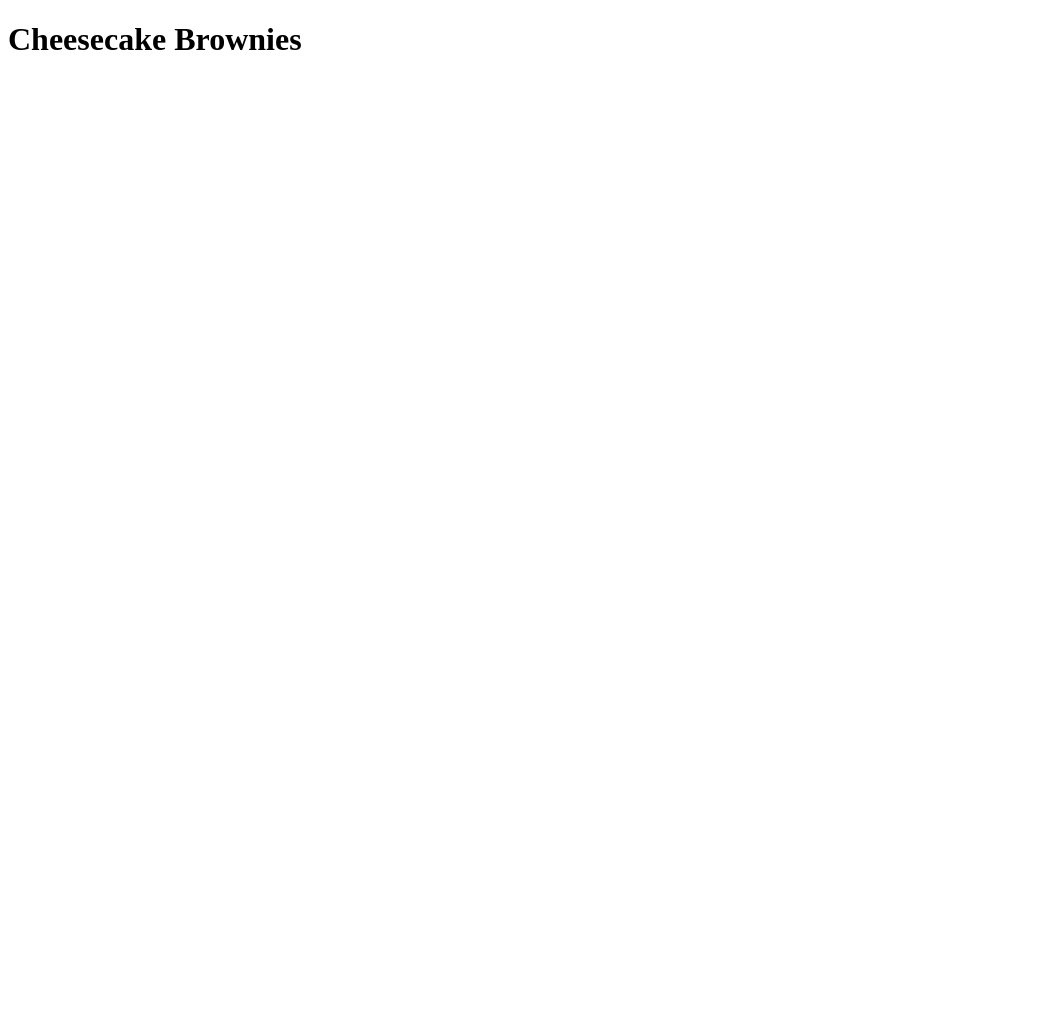
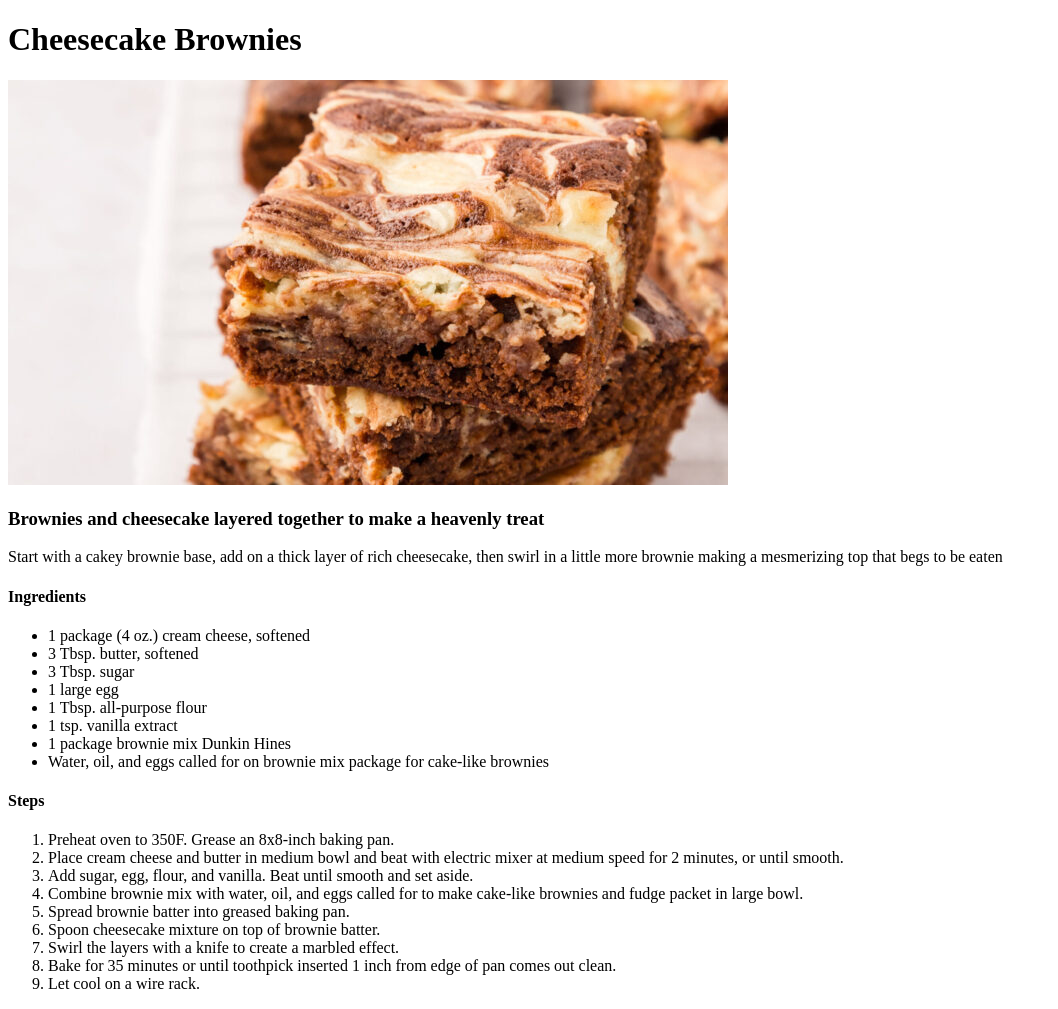
Before and after one commit to Banjax96/odin-recipes, a plain HTML site: page recipes/cheesecake-brownies.html in a window 1280 px wide. Shown: the whole page, without its empty margins (0-1058 px from the left). Before the commit the page ends 800 px from the top, so only its background shows below. Drawn offline with Linux system fonts and the light colour scheme.

Commit message:
Add cheesecake brownie image and recipe to page.

```diff
--- a/recipes/cheesecake-brownies.html
+++ b/recipes/cheesecake-brownies.html
@@ -6,5 +6,31 @@
     </head>
     <body>
         <h1>Cheesecake Brownies</h1>
+        <img src="../images/cheesecake-brownies.jpg" alt="Image of cheesecake marbled brownies">
+        <h3>Brownies and cheesecake layered together to make a heavenly treat</h3>
+        <p>Start with a cakey brownie base, add on a thick layer of rich cheesecake, then swirl in a little more brownie making a mesmerizing top that begs to be eaten</p>
+        <h4>Ingredients</h4>
+        <ul>
+            <li>1 package (4 oz.) cream cheese, softened</li>
+            <li>3 Tbsp. butter, softened</li>
+            <li>3 Tbsp. sugar</li>
+            <li>1 large egg</li>
+            <li>1 Tbsp. all-purpose flour</li>
+            <li>1 tsp. vanilla extract</li>
+            <li>1 package brownie mix Dunkin Hines</li>
+            <li>Water, oil, and eggs called for on brownie mix package for cake-like brownies</li>
+        </ul>
+        <h4>Steps</h4>
+        <ol>
+            <li>Preheat oven to 350F. Grease an 8x8-inch baking pan.</li>
+            <li>Place cream cheese and butter in medium bowl and beat with electric mixer at medium speed for 2 minutes, or until smooth.</li>
+            <li>Add sugar, egg, flour, and vanilla. Beat until smooth and set aside.</li>
+            <li>Combine brownie mix with water, oil, and eggs called for to make cake-like brownies and fudge packet in large bowl.</li>
+            <li>Spread brownie batter into greased baking pan.</li>
+            <li>Spoon cheesecake mixture on top of brownie batter.</li>
+            <li>Swirl the layers with a knife to create a marbled effect.</li>
+            <li>Bake for 35 minutes or until toothpick inserted 1 inch from edge of pan comes out clean.</li>
+            <li>Let cool on a wire rack.</li>
+        </ol>
     </body>
 </html>
```
Also changed, not shown: images/cheesecake-brownies.jpg (added).
